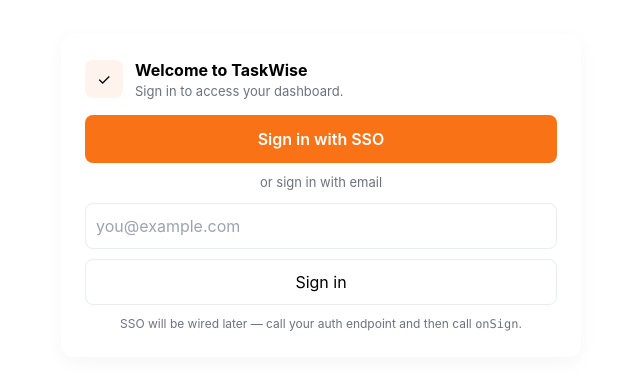
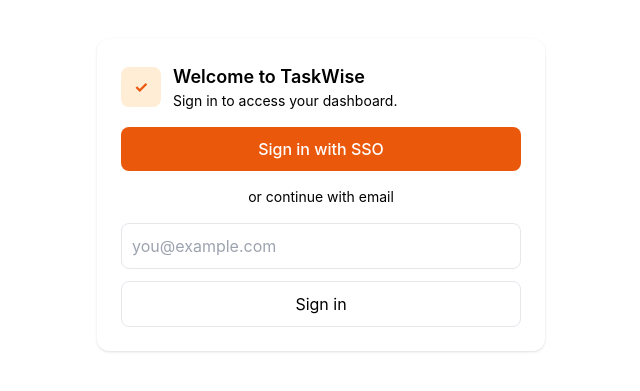
Before and after one commit to anusua-roy/task-wise, a React (Vite) app in the folder frontend/: page / in a window 1280 px wide. Shown: the part 205-596 px from the top of the page, without its empty margins (319-959 px from the left). Built offline with nearby package versions, Linux system fonts and the light colour scheme.

Commit message:
Refactor SignIn component with Tailwind CSS styles

```diff
--- a/frontend/src/components/SignIn.tsx
+++ b/frontend/src/components/SignIn.tsx
@@ -1,42 +1,46 @@
 import React, { useState } from "react";
 
-export default function SignIn({ onSign }: { onSign: (user:{name:string,email?:string})=>void }){
+export default function SignIn({ onSign }: { onSign: (u:{name:string,email?:string})=>void }) {
   const [email, setEmail] = useState("");
+
   return (
-    <div style={{minHeight:'100vh',display:'flex',alignItems:'center',justifyContent:'center',padding:20}}>
-      <div style={{width:520,maxWidth:'100%',borderRadius:12,background:'var(--card)',padding:24,boxShadow:'0 6px 20px rgba(15,23,42,0.04)'}}>
-        <div style={{display:'flex',alignItems:'center',gap:12,marginBottom:12}}>
-          <div style={{width:38,height:38,borderRadius:8,background:'#fff4ed',display:'flex',alignItems:'center',justifyContent:'center'}}>✓</div>
+    <div className="min-h-screen flex items-center justify-center px-4 bg-bg text-fg">
+      <div className="w-full max-w-md bg-card p-6 rounded-xl shadow">
+        <div className="flex items-center gap-3 mb-4">
+          <div className="w-10 h-10 rounded-lg bg-orange-100 flex items-center justify-center text-orange-600 font-bold">
+            ✓
+          </div>
           <div>
-            <div style={{fontWeight:700}}>Welcome to TaskWise</div>
-            <div style={{color:'var(--muted)',fontSize:13}}>Sign in to access your dashboard.</div>
+            <h1 className="text-lg font-semibold">Welcome to TaskWise</h1>
+            <p className="text-sm text-muted">Sign in to access your dashboard.</p>
           </div>
         </div>
 
-        <div style={{marginTop:14,display:'grid',gap:10}}>
         <button
-            onClick={() => { /* placeholder: replace with real SSO */ onSign({name:'SSO User', email: ''}) }}
-            style={{padding:12,borderRadius:8,background:'var(--accent)',color:'#fff',border:'none',fontWeight:600}}
+          className="w-full py-2.5 bg-orange-600 text-white rounded-lg font-medium"
+          onClick={() => onSign({ name: "SSO User" })}
         >
           Sign in with SSO
         </button>
 
-          <div style={{textAlign:'center',color:'var(--muted)',fontSize:13}}>or sign in with email</div>
+        <div className="my-4 text-center text-muted text-sm">
+          or continue with email
+        </div>
 
         <input
+          type="email"
           value={email}
-            onChange={e=>setEmail(e.target.value)}
+          onChange={(e)=>setEmail(e.target.value)}
           placeholder="you@example.com"
-            style={{padding:10,borderRadius:8,border:'1px solid var(--border)'}}
+          className="w-full p-2.5 rounded-lg border border-border bg-bg text-fg mb-3"
         />
 
-          <button onClick={() => onSign({name: email || 'Guest', email})}
-                  style={{padding:10,borderRadius:8,border:'1px solid var(--border)',background:'white'}}>
+        <button
+          className="w-full py-2.5 rounded-lg border border-border bg-white"
+          onClick={() => onSign({ name: email || "Guest", email })}
+        >
           Sign in
         </button>
-
-          <div style={{fontSize:12,color:'var(--muted)',textAlign:'center'}}>SSO will be wired later — call your auth endpoint and then call <code>onSign</code>.</div>
-        </div>
       </div>
     </div>
   );
```
Lines whose indentation alone changed are shown as unchanged.
